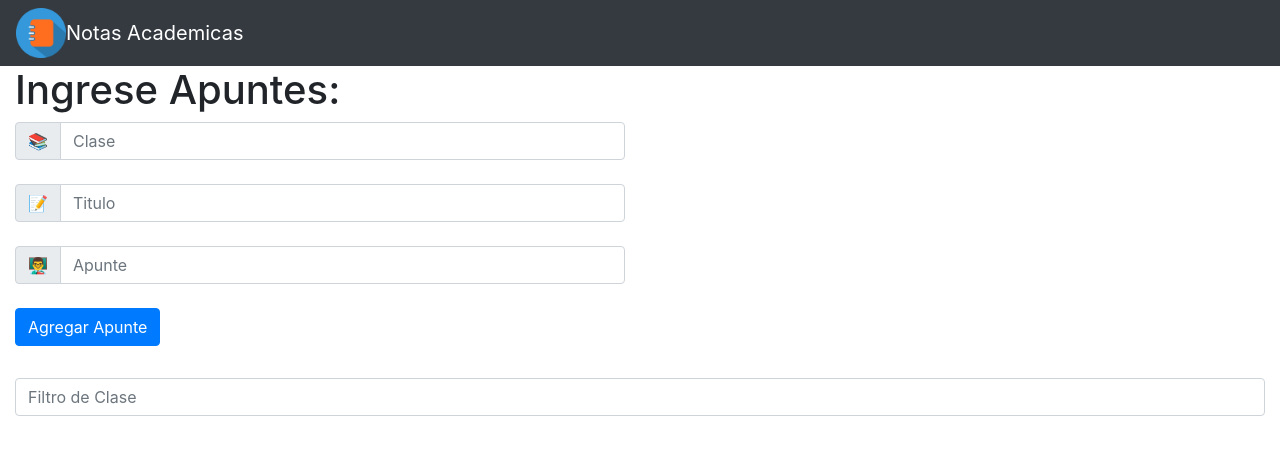
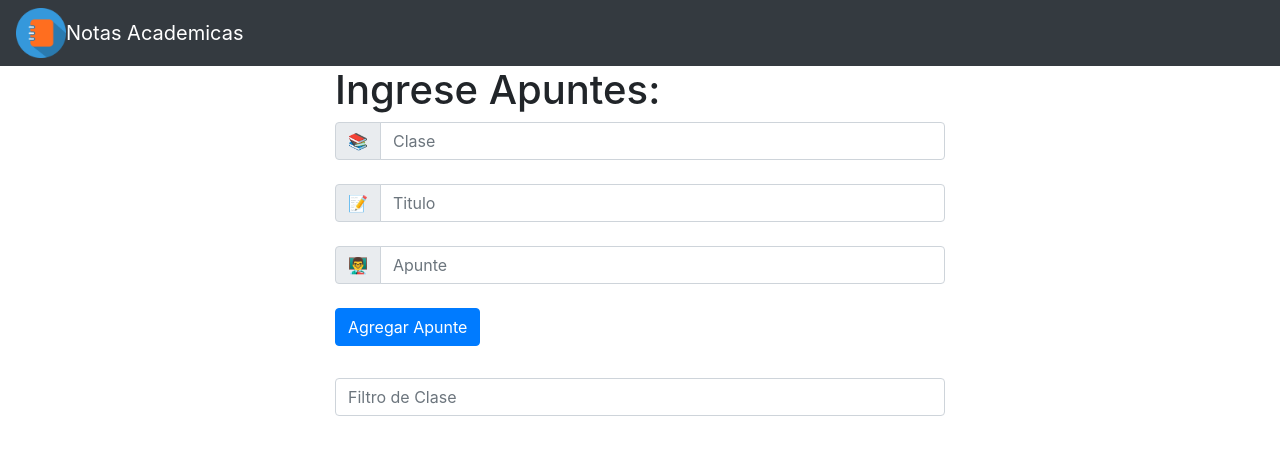
Before and after one commit to FranciscoPagoaga/Examen1_UX, a React (Create React App) app in the folder notas_clases/: page / in a window 1280 px wide. Shown: the top 454 px of the page. Built offline with nearby package versions, Linux system fonts and the light colour scheme.

Commit message:
Centrado de columnas

```diff
--- a/notas_clases/src/components/body.jsx
+++ b/notas_clases/src/components/body.jsx
@@ -17,12 +17,12 @@ const Example = (props) => {
   return (
     <Container fluid >
       <Row style={{paddingBottom: '2em'} }>
-        <Col xs="12" sm="12" md="6" >
+        <Col xs="12" sm="12" md={{size:6, offset: 3}} >
           <Info/>
         </Col>
       </Row>
       <Row>
-        <Col xs="12" sm="12" md="12">
+        <Col xs="12" sm="12" md={{size:6, offset: 3}}>
           <Input type="text" name="filter" id="filter" placeholder="Filtro de Clase" onChange={handleInputChange}/>
           {filteredData.map((item, index) =>{
             return <Apuntes titulo={item.titulo} nombre={item.clase} apunte={item.apunte} key={index}>  </Apuntes>})}
```
